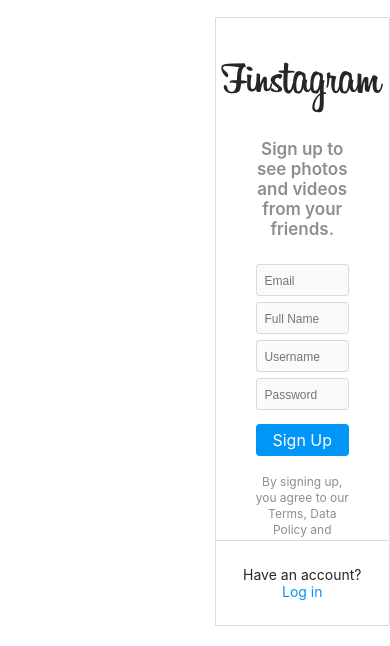
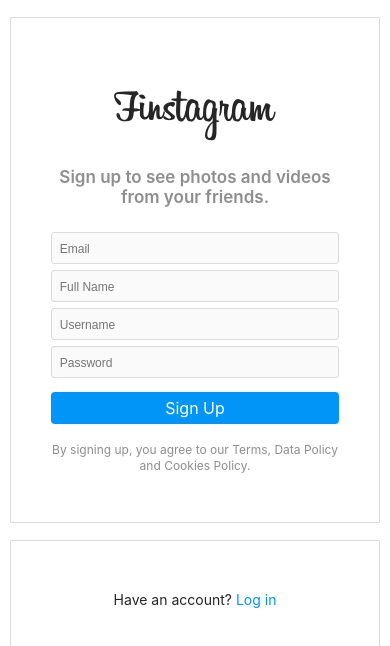
Before and after one commit to SamanthaBJimenez/my-ig, a React (Create React App) app in the folder frontend/: page /signup in a window 390 px wide. Shown: the top 646 px of the page. Built offline with nearby package versions, Linux system fonts and the light colour scheme; no server answers; a web font is replaced by a local one; what javascript-time-ago would draw is missing.

Commit message:
make sign up page mobile responsive

```diff
--- a/frontend/src/css/SignUp.css
+++ b/frontend/src/css/SignUp.css
@@ -286,3 +286,43 @@
     top: 95px;
     width: 247px;
 }
+
+@media (max-width: 820px) {
+    .signUp {
+        height: 80vh;
+        position: relative;
+        margin: 0px;
+        justify-content: space-evenly;
+        align-items: center;
+        overflow: visible;
+    }
+    .topDiv, .middleDiv {
+        color: rgba(var(--i1d,38,38,38),1);
+        font: inherit;
+        vertical-align: baseline;
+        align-items: stretch;
+        box-sizing: border-box;
+        display: flex;
+        flex-direction: column;
+        flex-shrink: 0;
+        position: absolute;
+        background-color: rgba(var(--d87,255,255,255),1);
+        border: 1px solid rgba(var(--b6a,219,219,219),1);
+        border-radius: 1px;
+        margin: 0px;
+        width: 95%;
+        position: relative;
+        right: auto;
+    }
+    .topDiv {
+        padding: unset;
+        height: 60vh;
+        justify-content: center;
+    }
+    .middleDiv {
+        padding: unset;
+        bottom: auto;
+        height: 14vh;
+        justify-content: center;
+    }
+}
```
Also changed, not shown: frontend/src/css/LogIn.css (+0 -7 lines).
